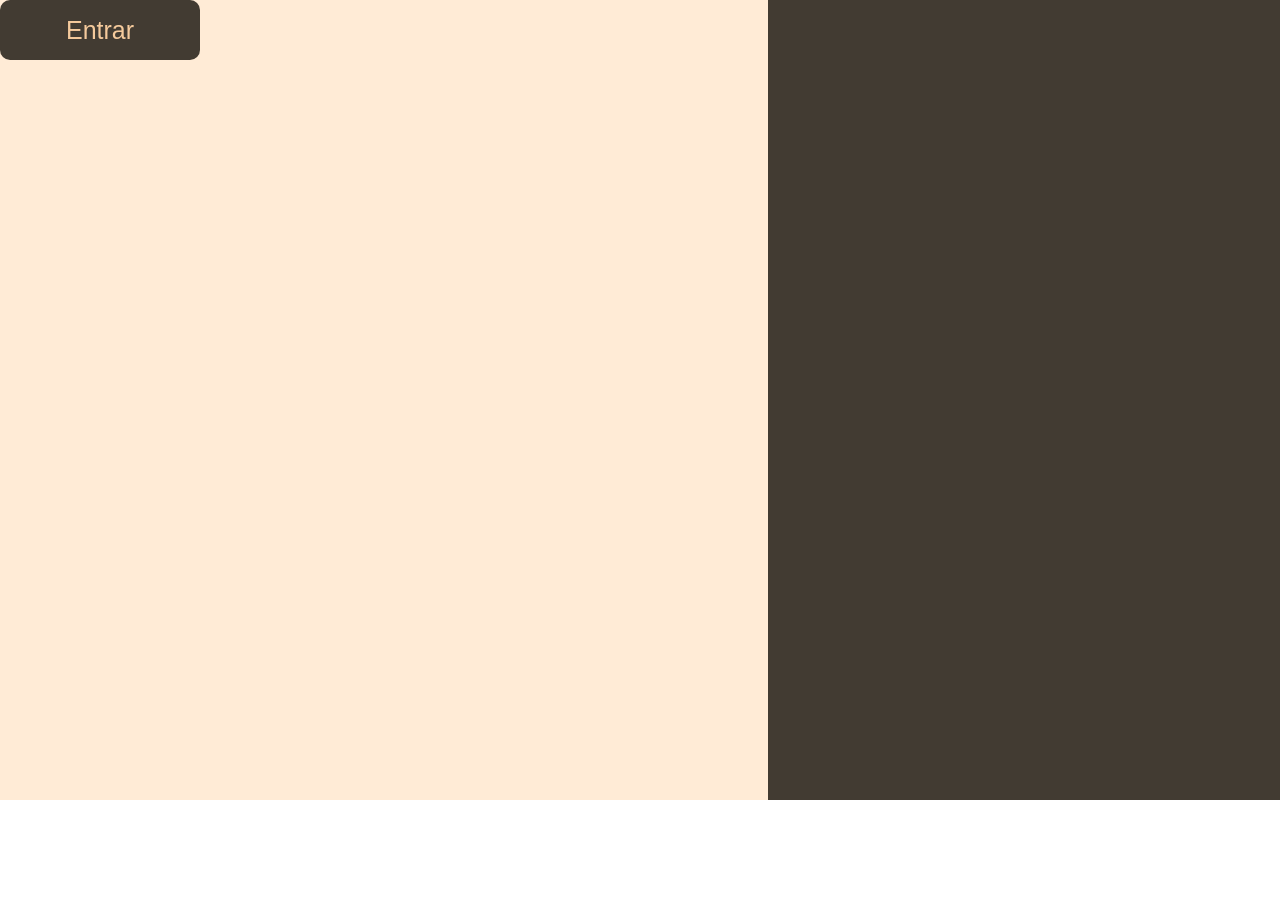
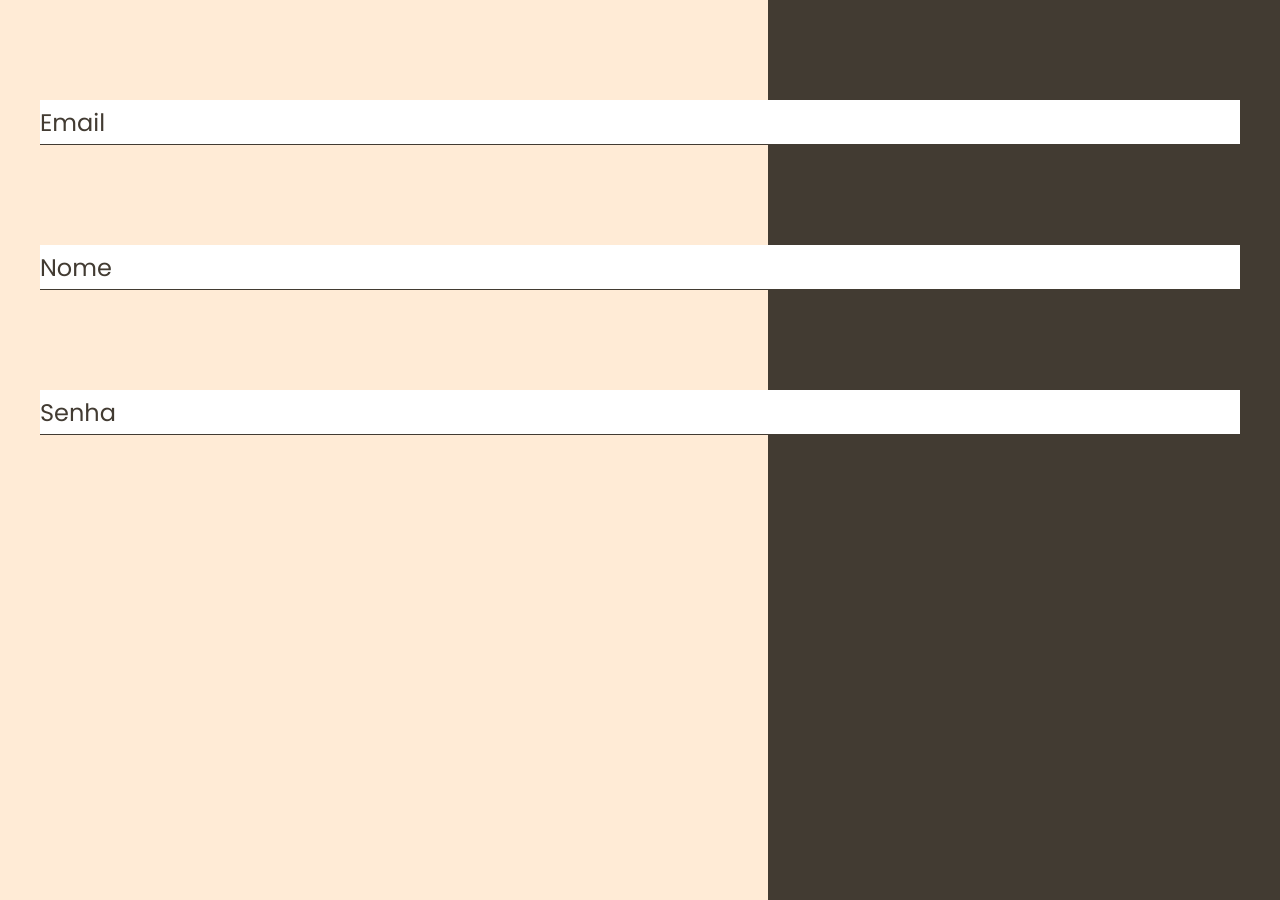
Before and after one commit to Kayke-Fujinaka/GCB-LoginPage, a Next.js app: page /register in a window 1280 px wide. Before the commit the page ends 800 px from the top, so only its background shows below. Built offline with nearby package versions, Linux system fonts and the light colour scheme.

Commit message:
[Feat] Create Input Component

```diff
--- a/src/components/Input/index.tsx
+++ b/src/components/Input/index.tsx
@@ -0,0 +1,24 @@
+import * as S from "./styles";
+
+interface InputProps {
+  children: React.ReactNode;
+}
+
+export const Input = ({ children }: InputProps) => {
+  return (
+    <>
+      <S.Container>
+        <input type="text" autoComplete="off" required />
+        <span>Email</span>
+      </S.Container>
+      <S.Container>
+        <input type="text" autoComplete="off" required />
+        <span>Nome</span>
+      </S.Container>
+      <S.Container>
+        <input type="text" autoComplete="off" required />
+        <span>Senha</span>
+      </S.Container>
+    </>
+  );
+};
--- a/src/components/Input/styles.ts
+++ b/src/components/Input/styles.ts
@@ -1,13 +1,35 @@
 import styled from "styled-components";
 import theme from "../../styles/theme";
 
-export const Button = styled.button`
-  width: 20rem;
-  height: 6rem;
-  font-size: 2.5rem;
-  font-weight: ${theme.fonts.weight.bold};
-  color: ${theme.button};
-  border: none;
-  border-radius: 1rem;
-  background-color: ${theme.primaryColor};
+export const Container = styled.div`
+  position: relative;
+  margin: 10rem 4rem;
+
+  input {
+    width: 100%;
+    height: 4.5rem;
+    font-size: 2rem;
+    font-weight: ${theme.fonts.weight.normal};
+    color: ${theme.primaryColor};
+    border: none;
+    border-bottom: 0.1rem solid #423b32;
+    outline: none;
+
+    :focus + span,
+    :valid + span {
+      transform: translateY(-45px);
+      font-size: 3rem;
+      color: ${theme.label};
+    }
+  }
+
+  span {
+    position: absolute;
+    left: 0;
+    top: 0.5rem;
+    pointer-events: none;
+    transition: 0.5s;
+    font-size: 2.4rem;
+    color: ${theme.primaryColor};
+  }
 `;
--- a/src/pages/register/index.tsx
+++ b/src/pages/register/index.tsx
@@ -1,6 +1,7 @@
 import React from "react";
 import Head from "next/head";
 import { Button } from "../../components/Button";
+import { Input } from "../../components/Input";
 
 export default function Register() {
   return (
@@ -14,7 +15,7 @@ export default function Register() {
         <meta property="og:type" content="website" />
         <link rel="icon" href="/favicon.ico" />
       </Head>
-      <Button>Entrar</Button>
+      <Input />
     </>
   );
 }
```
